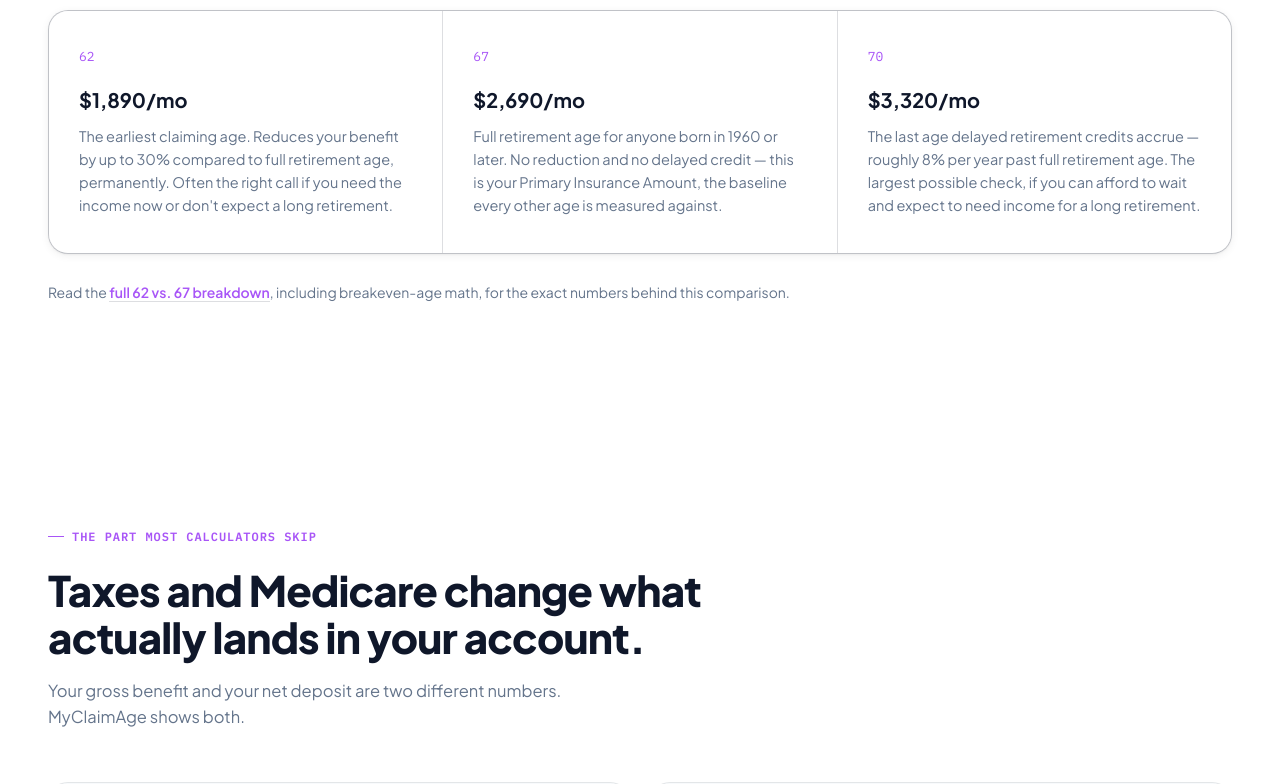
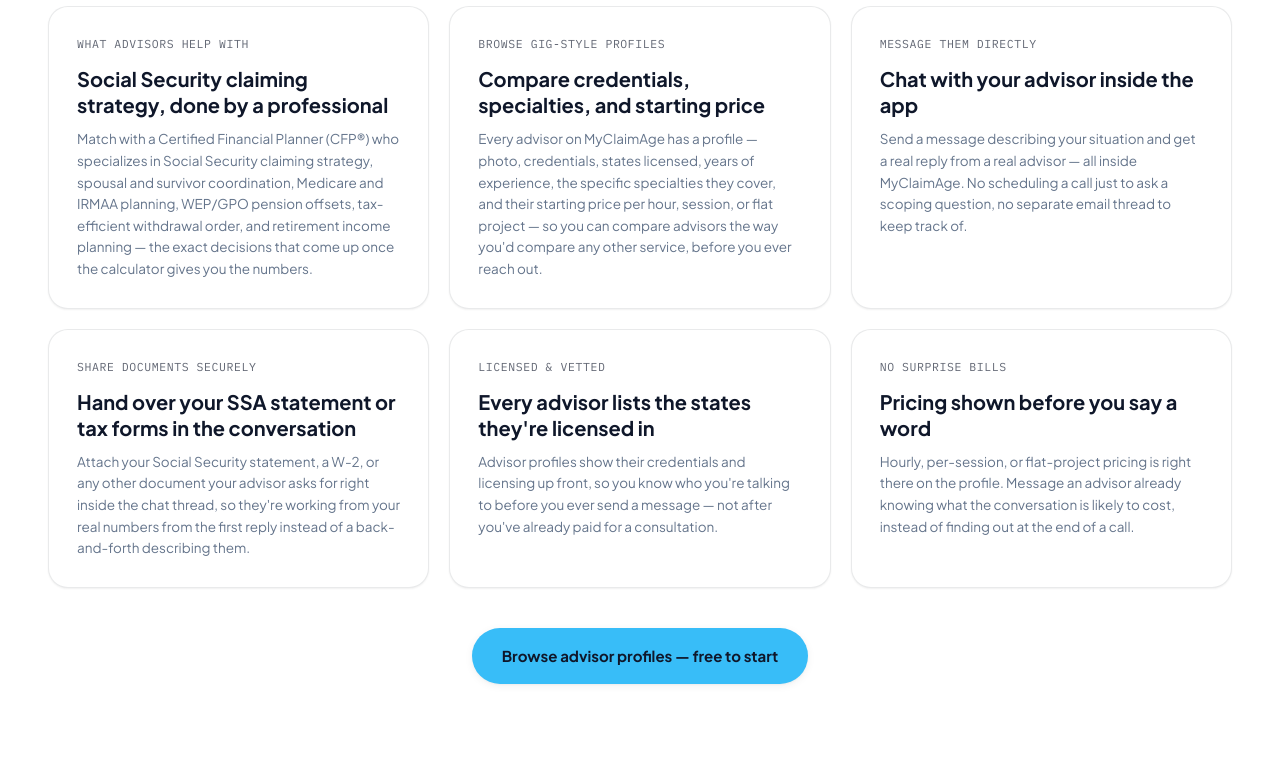
Before and after one commit to Ahmcodez/Horizon-AI, a React (Vite) app in the folder app/: page / in a window 1280 px wide. Shown: the part 6080-6864 px from the top of the page. Built offline with nearby package versions, Linux system fonts and the light colour scheme; no server answers.

Commit message:
Add a "Get the best advisor" marketplace section to the homepage
Co-Authored-By: Claude Sonnet 5 <noreply@anthropic.com>
Claude-Session: https://claude.ai/code/session_01MkfAxkAYN8MPk3oYGLEWu2

```diff
--- a/app/index.html
+++ b/app/index.html
@@ -94,7 +94,8 @@
           { "@type": "Question", "name": "Is Social Security taxable?", "acceptedAnswer": { "@type": "Answer", "text": "It can be. Depending on your combined income from all sources, up to 85% of your Social Security benefit may be subject to federal income tax, and a handful of states tax it too. MyClaimAge factors this into the net numbers it shows you, rather than just the gross benefit amount." } },
           { "@type": "Question", "name": "How does Medicare affect my Social Security check?", "acceptedAnswer": { "@type": "Answer", "text": "Once you're enrolled, your Medicare Part B premium is deducted automatically from your Social Security payment, and higher earners pay an additional IRMAA surcharge. MyClaimAge shows your net deposit after Medicare, not just the pre-deduction benefit amount." } },
           { "@type": "Question", "name": "How do I know if a Social Security rule change affects me?", "acceptedAnswer": { "@type": "Answer", "text": "MyClaimAge checks SSA, IRS, and CMS filings every day and flags genuine benefit-relevant changes — like a COLA update or a change to WEP/GPO rules — against your own saved profile, so you only hear about the changes that actually apply to you." } },
-          { "@type": "Question", "name": "What is the Social Security COLA increase for 2026?", "acceptedAnswer": { "@type": "Answer", "text": "2.8%, announced by the SSA on October 24, 2025 — about $56 more a month for the average retiree, starting with the January 2026 payment. A bigger Medicare Part B premium increase the same year eats into some of that raise for most retirees." } }
+          { "@type": "Question", "name": "What is the Social Security COLA increase for 2026?", "acceptedAnswer": { "@type": "Answer", "text": "2.8%, announced by the SSA on October 24, 2025 — about $56 more a month for the average retiree, starting with the January 2026 payment. A bigger Medicare Part B premium increase the same year eats into some of that raise for most retirees." } },
+          { "@type": "Question", "name": "How do I find a Social Security financial advisor?", "acceptedAnswer": { "@type": "Answer", "text": "Browse advisor profiles on MyClaimAge — each one lists credentials, states licensed, specialties like Social Security claiming strategy or Medicare and IRMAA planning, and a starting price, so you can compare before you reach out. Message an advisor directly and share documents in the same conversation." } }
         ]
       }
     </script>
--- a/app/src/components/Navbar.tsx
+++ b/app/src/components/Navbar.tsx
@@ -137,6 +137,7 @@ function MarketingNav({ scrolled, loggedIn }: { scrolled: boolean; loggedIn: boo
                 <a className="dd-item" href="/#features"><div className="dd-icon">Σ</div><div><h3>Claiming calculator</h3><p>Compare every age from 62 to 70</p></div></a>
                 <a className="dd-item" href="/#features"><div className="dd-icon">✉</div><div><h3>Document reader</h3><p>Upload SSA &amp; Medicare letters, get plain-English answers</p></div></a>
                 <a className="dd-item" href="/#alerts"><div className="dd-icon">◔</div><div><h3>Rule-change alerts</h3><p>Know the moment something affects your plan</p></div></a>
+                <a className="dd-item" href="/#find-advisor"><div className="dd-icon">♦</div><div><h3>Find an advisor</h3><p>Browse and message licensed Social Security advisors</p></div></a>
               </div>
             </li>
             <li className="nav-item"><a className="nav-link" href="/#guides">Guides</a></li>
--- a/app/src/pages/HomePage.tsx
+++ b/app/src/pages/HomePage.tsx
@@ -111,6 +111,18 @@ const FAQS = [
         with the January 2026 payment. A bigger Medicare Part B premium increase the same year eats into some of
         that raise for most retirees. See the full{' '}
         <a href="/guides/social-security-cola-2026.html">2026 COLA breakdown</a> for the numbers.
+      </>
+    ),
+  },
+  {
+    q: 'How do I find a Social Security financial advisor?',
+    a: (
+      <>
+        Browse advisor profiles right on MyClaimAge — each one lists credentials, states
+        licensed, specialties like Social Security claiming strategy or Medicare and IRMAA
+        planning, and a starting price, so you can compare before you reach out. Message an
+        advisor directly and share documents in the same conversation.{' '}
+        <Link to="/login?mode=signup">See advisor profiles</Link>.
       </>
     ),
   },
@@ -438,6 +450,89 @@ export default function HomePage() {
         <div className="line" />
       </div>
 
+      <section className="block" id="find-advisor" aria-labelledby="find-advisor-heading">
+        <Reveal tag="div" className="eyebrow-label">Advisor marketplace</Reveal>
+        <Reveal tag="h2" className="section-title d1" id="find-advisor-heading">
+          Get the best Social Security advisor for your situation.
+        </Reveal>
+        <Reveal tag="p" className="section-sub d2">
+          Browse real advisor profiles, compare specialties and pricing up front, and message a
+          licensed financial advisor directly — no phone tag, no office visit, no obligation.
+        </Reveal>
+
+        <Reveal tag="div" className="guides-grid d3">
+          <div className="guide-card">
+            <div className="bento-label">What advisors help with</div>
+            <h3>Social Security claiming strategy, done by a professional</h3>
+            <p>
+              Match with a Certified Financial Planner (CFP®) who specializes in Social Security
+              claiming strategy, spousal and survivor coordination, Medicare and IRMAA planning,
+              WEP/GPO pension offsets, tax-efficient withdrawal order, and retirement income
+              planning — the exact decisions that come up once the calculator gives you the
+              numbers.
+            </p>
+          </div>
+          <div className="guide-card">
+            <div className="bento-label">Browse gig-style profiles</div>
+            <h3>Compare credentials, specialties, and starting price</h3>
+            <p>
+              Every advisor on MyClaimAge has a profile — photo, credentials, states licensed,
+              years of experience, the specific specialties they cover, and their starting price
+              per hour, session, or flat project — so you can compare advisors the way you'd
+              compare any other service, before you ever reach out.
+            </p>
+          </div>
+          <div className="guide-card">
+            <div className="bento-label">Message them directly</div>
+            <h3>Chat with your advisor inside the app</h3>
+            <p>
+              Send a message describing your situation and get a real reply from a real advisor —
+              all inside MyClaimAge. No scheduling a call just to ask a scoping question, no
+              separate email thread to keep track of.
+            </p>
+          </div>
+          <div className="guide-card">
+            <div className="bento-label">Share documents securely</div>
+            <h3>Hand over your SSA statement or tax forms in the conversation</h3>
+            <p>
+              Attach your Social Security statement, a W-2, or any other document your advisor
+              asks for right inside the chat thread, so they're working from your real numbers
+              from the first reply instead of a back-and-forth describing them.
+            </p>
+          </div>
+          <div className="guide-card">
+            <div className="bento-label">Licensed &amp; vetted</div>
+            <h3>Every advisor lists the states they're licensed in</h3>
+            <p>
+              Advisor profiles show their credentials and licensing up front, so you know who
+              you're talking to before you ever send a message — not after you've already paid
+              for a consultation.
+            </p>
+          </div>
+          <div className="guide-card">
+            <div className="bento-label">No surprise bills</div>
+            <h3>Pricing shown before you say a word</h3>
+            <p>
+              Hourly, per-session, or flat-project pricing is right there on the profile. Message
+              an advisor already knowing what the conversation is likely to cost, instead of
+              finding out at the end of a call.
+            </p>
+          </div>
+        </Reveal>
+
+        <Reveal tag="div" className="d4" style={{ marginTop: '40px', textAlign: 'center' }}>
+          <Link to="/login?mode=signup" className="btn-primary">
+            Browse advisor profiles — free to start
+          </Link>
+        </Reveal>
+      </section>
+
+      <div className="section-divider" aria-hidden="true">
+        <div className="line" />
+        <div className="marker" />
+        <div className="line" />
+      </div>
+
       <section className="block" id="compare" aria-labelledby="compare-heading">
         <Reveal tag="div" className="eyebrow-label">62 vs. 67 vs. 70</Reveal>
         <Reveal tag="h2" className="section-title d1" id="compare-heading">Three ages, three very different checks.</Reveal>
```
